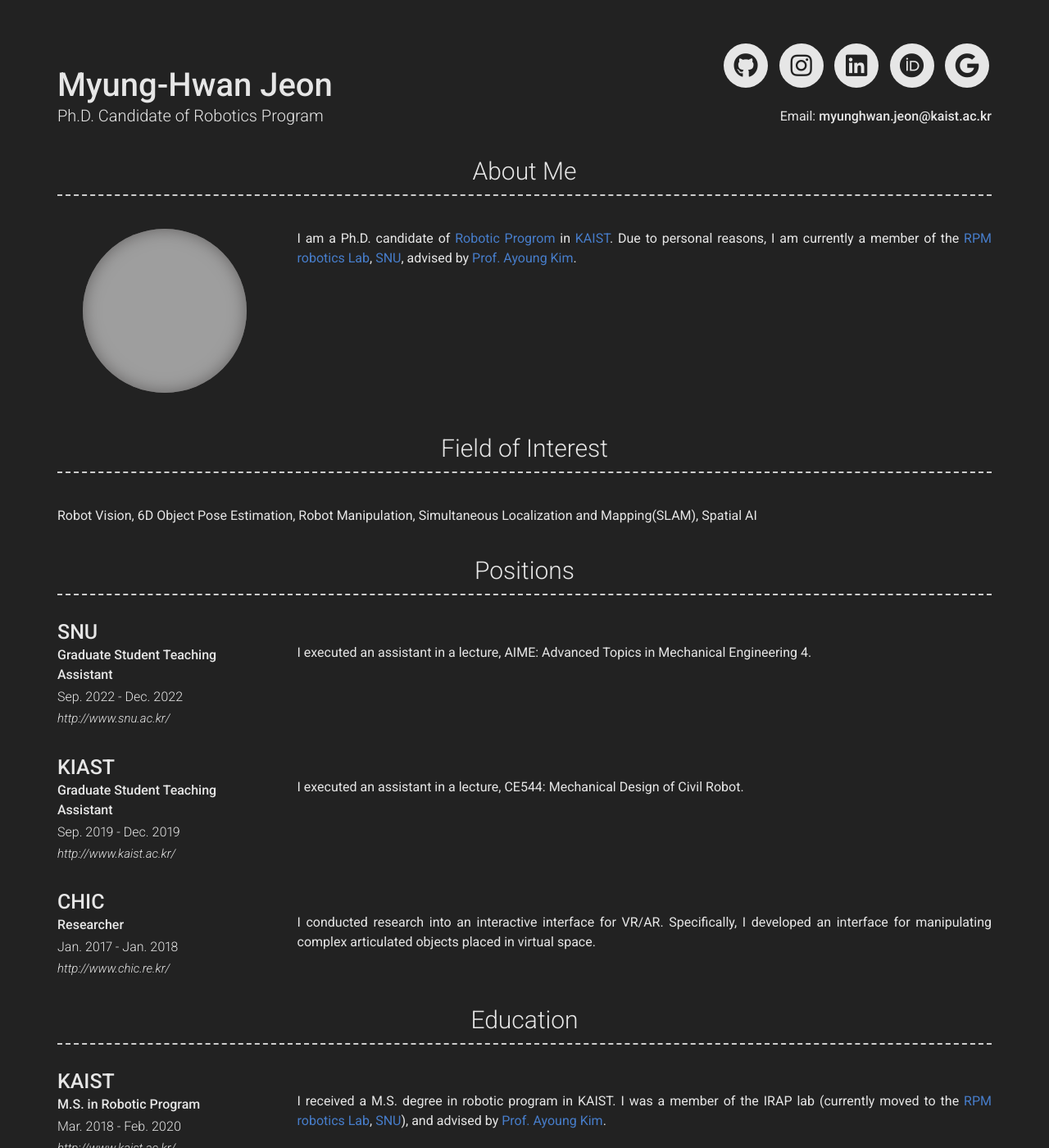
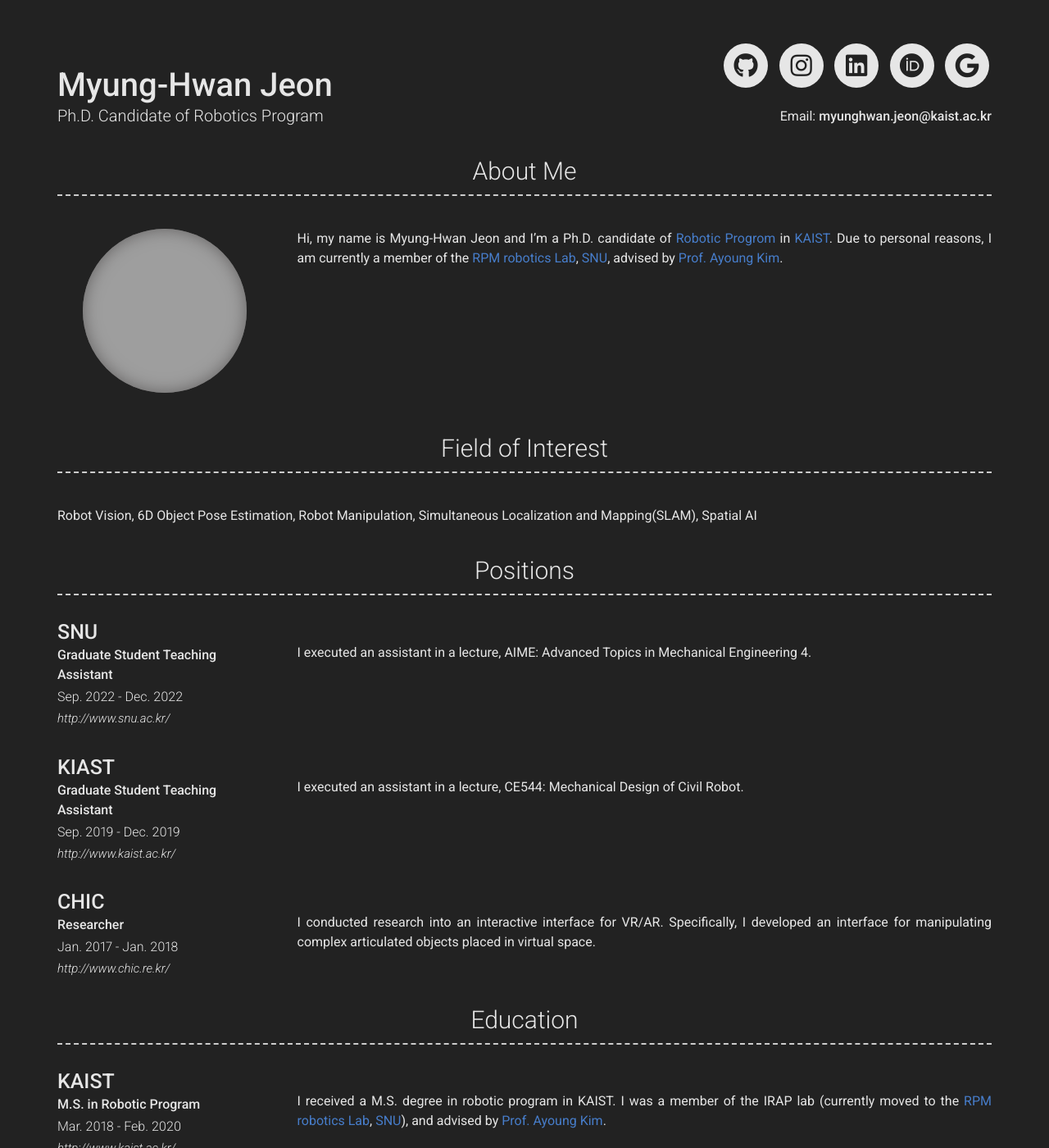
Before and after one commit to MyungHwanJeon/MyungHwanJeon.github.io, a Jekyll site: the page built from index.md, in a window 1280 px wide and 1400 px high. Shown: the whole window at 82% size. Built offline with Jekyll 4.4.1, drawn with Linux system fonts in a browser that asks for light colours; nearby versions of some CDN libraries; some of the changed text lies outside the part shown; grey boxes are pictures that could not be loaded.

Commit message:
Update _config.yml

```diff
--- a/_config.yml
+++ b/_config.yml
@@ -52,7 +52,7 @@
 # about_title: About Me (Use this to override about section title)
 about_profile_image: images/me.JPG
 about_content: | # this will include new lines to allow paragraphs
-  I am a Ph.D. candidate of [Robotic Progrom](https://rp.kaist.ac.kr) in [KAIST](https://www.kaist.ac.kr). Due to personal reasons, I am currently a member of the [RPM robotics Lab](https://rpm.snu.ac.kr), [SNU](https://www.snu.ac.kr), advised by [Prof. Ayoung Kim](https://ayoungk.github.io/).
+  Hi, my name is Myung-Hwan Jeon and I'm a Ph.D. candidate of [Robotic Progrom](https://rp.kaist.ac.kr) in [KAIST](https://www.kaist.ac.kr). Due to personal reasons, I am currently a member of the [RPM robotics Lab](https://rpm.snu.ac.kr), [SNU](https://www.snu.ac.kr), advised by [Prof. Ayoung Kim](https://ayoungk.github.io/).
 
 content:
   - title: Field of Interest
@@ -134,10 +134,10 @@
           I received a B.S. degree in a division of Robotics at Kwangwoon university. Also, I conducted various robotics-related projects in "[BARAM](https://cafe.naver.com/roboticsbaram)", an academic club.
 
 
-  - title: Projects # Title for the section
+  - title: Projects In [BARAM](https://cafe.naver.com/roboticsbaram)
     layout: list # Type of content section (list/text)
     content:
-      - layout: top
+      - layout: top-middle
         #border: weak  # Value of `weak` will display a weak border below this item. # Any
         #              # other value (or no value) means no border will be displayed
         title: Self-Balancing Bike
```
